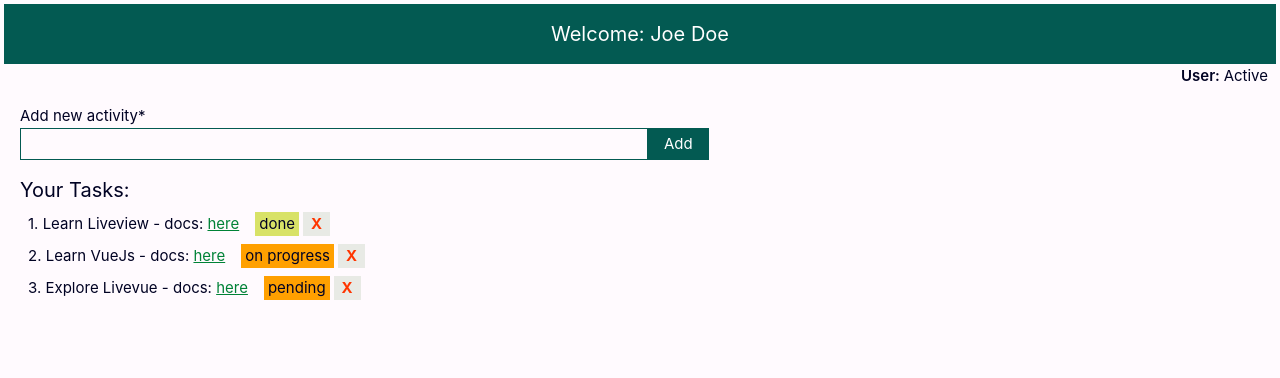
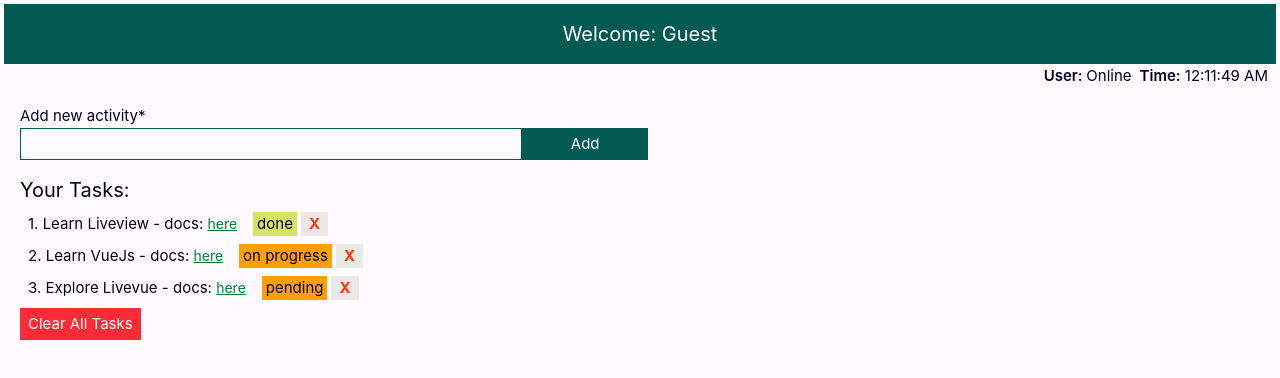
Before and after one commit to binarycrux/vue-vite, a Vue app: page / in a window 1280 px wide. Shown: the top 378 px of the page. Built offline with nearby package versions, Linux system fonts and the light colour scheme.

Commit message:
Added more actions and input validation

```diff
--- a/index.html
+++ b/index.html
@@ -4,7 +4,7 @@
     <meta charset="UTF-8" />
     <link rel="icon" href="/favicon.ico" />
     <meta name="viewport" content="width=device-width, initial-scale=1.0" />
-    <title>Vue Project</title>
+    <title>Taskify • VueJs</title>
   </head>
   <body>
     <div id="app"></div>
--- a/src/App.vue
+++ b/src/App.vue
@@ -1,24 +1,16 @@
 <!-- Using Composition API Style -->
 <script setup>
-import { ref } from "vue";
+import { ref, onMounted, computed } from "vue";
 
-const name = ref("Joe Doe");
+const name = ref("Guest");
 const isActive = ref(true);
 const newTask = ref("");
+const inputError = ref(false);
+const inputStyle = ref("border-[0.5px] px-2 py-[3px] w-[80%] outline-0");
+const inputBorder = ref("border-[#035a52]");
+const inputBorderDanger = ref("border-red-700");
 
-const addTask = () => {
-  if (newTask.value !== "") {
-    tasks.value.push({
-      title: newTask.value,
-      status: "pending",
-      classStatus: "pending",
-    });
-  }
-};
-
-const deleteTask = (index) => {
-  tasks.value.splice(index, 1);
-};
+// Array of tasks
 const tasks = ref([
   {
     title: "Learn Liveview",
@@ -46,6 +38,22 @@ const tasks = ref([
   // },
 ]);
 
+// Fetch tasks from an online fake Rest api
+// onMounted(async () => {
+//   try {
+//     const response = await fetch("https://jsonplaceholder.typicode.com/todos");
+//     const data = await response.json();
+//     tasks.value = data.slice(0, 10).map((todo) => ({
+//       title: todo.title,
+//       status: todo.completed ? "done" : "pending",
+//       classStatus: todo.completed ? "done" : "pending",
+//     }));
+//   } catch (error) {
+//     console.log("Error fetching tasks!");
+//   }
+// });
+
+//toggle task status
 const toggleStatus = (task) => {
   if (task.status === "done") {
     task.status = "pending";
@@ -55,6 +63,62 @@ const toggleStatus = (task) => {
     task.classStatus = "done";
   }
 };
+
+// add new task to the task array
+const addTask = () => {
+  if (newTask.value !== "") {
+    tasks.value.push({
+      title: newTask.value,
+      status: "pending",
+      classStatus: "pending",
+    });
+    inputError.value = false;
+    newTask.value = "";
+  } else {
+    inputError.value = true;
+  }
+};
+
+// delete task from the array by passing the task id/index
+const deleteTask = (index) => {
+  tasks.value.splice(index, 1);
+};
+
+// clear all tasks
+const clearTasks = () => {
+  tasks.value = [];
+};
+
+// Live clock
+const currentTime = ref("");
+
+const updateClock = () => {
+  const date = new Date();
+  let h = date.getHours();
+  let m = date.getMinutes();
+  let s = date.getSeconds();
+  let session = "AM";
+
+  if (h == 0) {
+    h = 12;
+  }
+
+  if (h > 12) {
+    h = h - 12;
+    session = "PM";
+  }
+
+  h = h < 10 ? "0" + h : h;
+  m = m < 10 ? "0" + m : m;
+  s = s < 10 ? "0" + s : s;
+
+  currentTime.value = h + ":" + m + ":" + s + " " + session;
+};
+
+onMounted(() => {
+  updateClock();
+  setInterval(updateClock, 1000);
+});
 </script>
 <template>
   <h1 class="text-white text-xl font-bold py-4 w-full bg-[#035a52] text-center">
@@ -62,22 +126,28 @@ const toggleStatus = (task) => {
   </h1>
   <p class="user-status text-right pr-2">
     User:
-    <span v-if="isActive">Active</span>
+    <span v-if="isActive">Online</span>
     <span v-else>Offline</span>
+    <span><b class="font-bold"> Time:</b> {{ currentTime }}</span>
   </p>
   <main class="pl-4">
-    <form @submit.prevent="addTask">
+    <form @submit.prevent="addTask" class="w-[99%] sm:w-[50%]">
       <label for="newtask">Add new activity*</label><br />
+      <div class="w-full">
         <input
           type="text"
           name="newtask"
           id="newtask"
           v-model="newTask"
-        class="border-[0.5px] border-[#035a52] px-2 py-[3px] w-[50%] focus:border-[0.5px] focus:outline-0"
+          :class="[inputError ? inputBorderDanger : inputBorder, inputStyle]"
         />
-      <button type="submit" class="bg-[#035a52] px-4 py-1 text-white">
+        <button type="submit" class="bg-[#035a52] px-4 py-1 text-white w-[20%]">
           Add
         </button>
+      </div>
+      <template v-if="inputError"
+        ><span class="text-red-700">Can't be blank!</span></template
+      >
     </form>
     <h2 class="mt-10 text-xl">Your Tasks:</h2>
     <ul>
@@ -85,7 +155,7 @@ const toggleStatus = (task) => {
         {{ index + 1 }}. {{ task.title }}
         <span v-if="task.docs"
           >- docs:
-          <a :href="task.docs" class="underline text-[14px text-green-700"
+          <a :href="task.docs" class="underline text-[14px] text-green-700"
             >here</a
           ></span
         >
@@ -103,6 +173,9 @@ const toggleStatus = (task) => {
         >
       </li>
     </ul>
+    <button @click="clearTasks" class="bg-red-500 px-2 py-1 text-white mt-4">
+      Clear All Tasks
+    </button>
   </main>
 </template>
 <style scoped>
@@ -112,6 +185,11 @@ h1:nth-child(2) {
 }
 h2 {
   margin-top: 1rem;
+}
+b {
+  font-weight: 600;
+  display: inline-block;
+  margin-left: 0.5rem;
 }
 .user-status {
   font-weight: 600;
```
Lines whose indentation alone changed are shown as unchanged.
